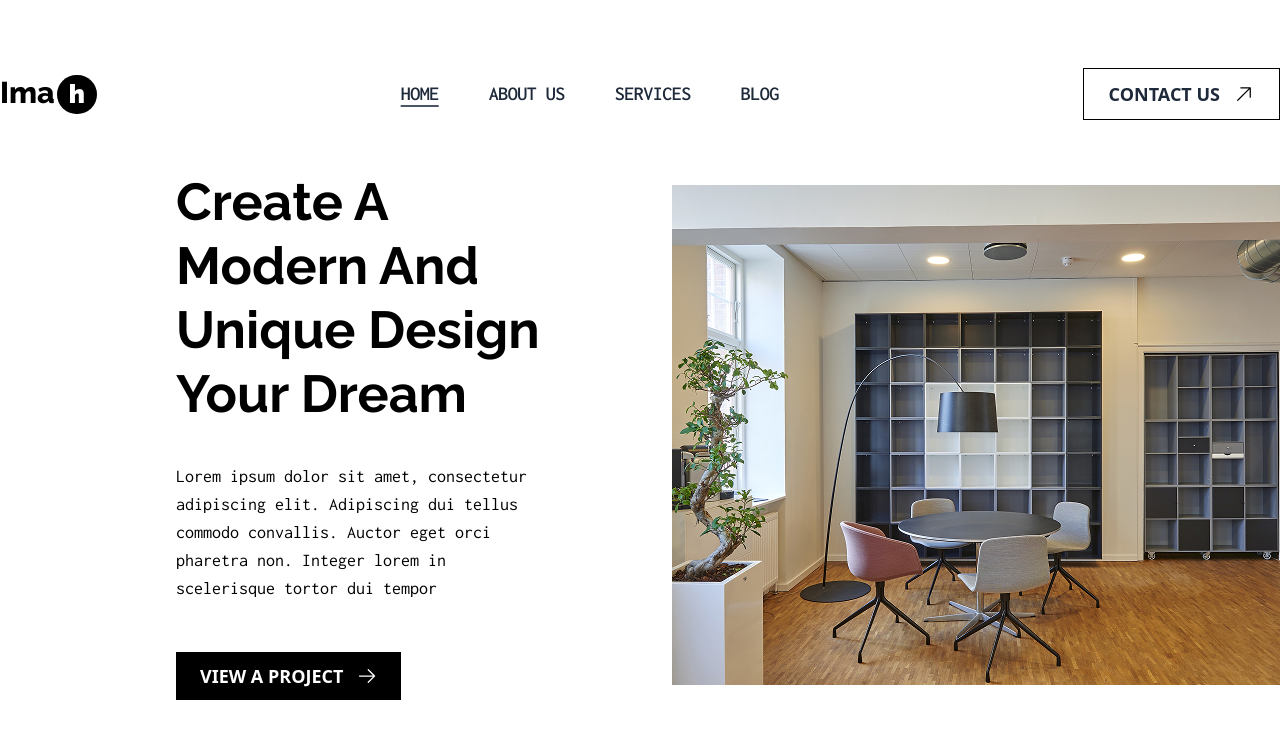
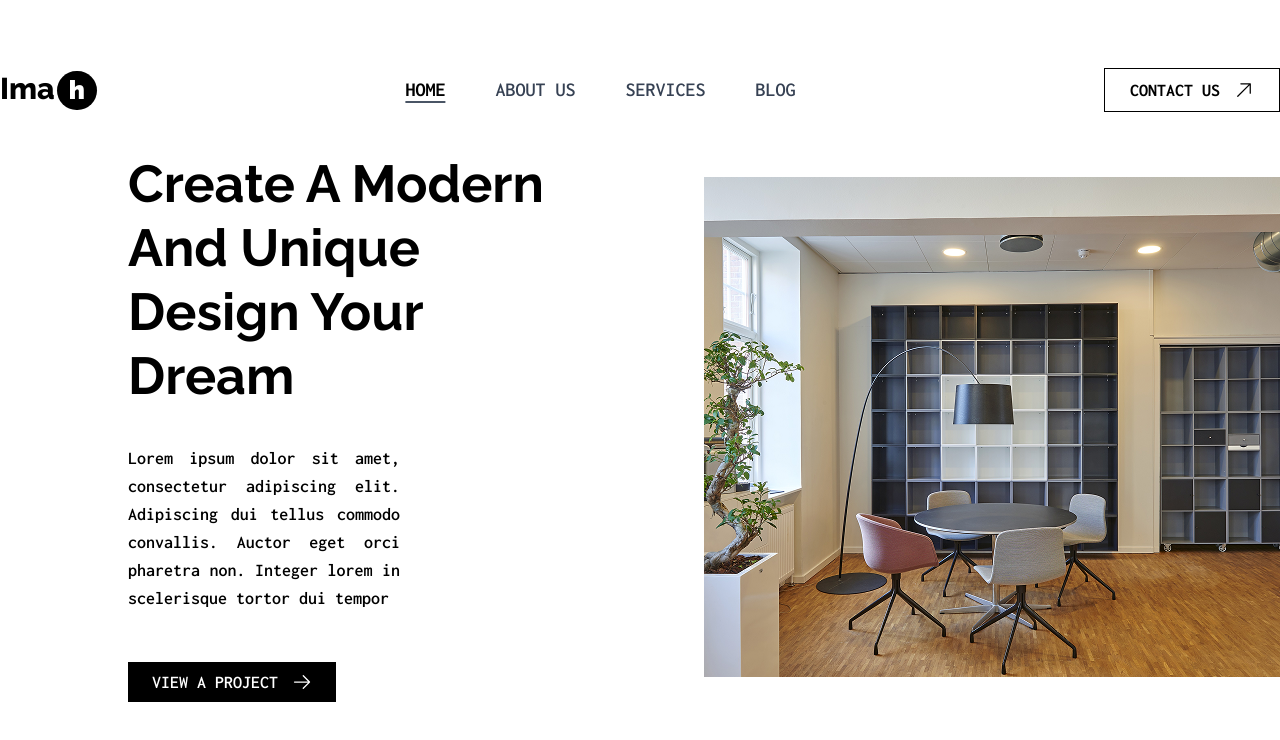
Before and after one commit to tannaznamdar/Architecture-Landing-Page, a React (Vite) app: page / in a window 1280 px wide. Shown: the top 740 px of the page. Built offline with nearby package versions, Linux system fonts and the light colour scheme.

Commit message:
Modify the first section of the home page  & menu

```diff
--- a/src/components/header/Header.jsx
+++ b/src/components/header/Header.jsx
@@ -18,7 +18,7 @@
         <MenuList menuList={menuList}  />
         <div>
           <button className="flex border px-[25px] py-[11px] gap-3.5 items-center cursor-pointer">
-            <span className="text-lg font-bold text-gray-800">CONTACT US</span>
+            <span className="font-inconsolata text-lg font-bold leading-0">CONTACT US</span>
             <ArrowUpRightIcon className="size-5 text-black" />
           </button>
         </div>
--- a/src/components/header/MenuList.jsx
+++ b/src/components/header/MenuList.jsx
@@ -10,8 +10,8 @@
             to={item.href}
             className={({ isActive, isPending }) =>
               `${
-                isActive ? "underline font-bold text-black" : ""
-              } font-semibold  text-gray-800 underline-offset-5 decoration-2 decoration-gray-600 tracking-tight cursor-pointer`
+                isActive ? "text-black underline font-bold underline-offset-5 decoration-2 decoration-gray-600 text-xl" : "text-gray-700 font-semibold text-xl "
+              } cursor-pointer `
             }
           >
             <li>{item.name}</li>
--- a/src/views/HomePage.jsx
+++ b/src/views/HomePage.jsx
@@ -4,20 +4,20 @@
 export default function HomePage() {
   return (
     <>
-      <div>
-        <div className="flex mt-2.5 items-center">
-          <div className="w-1/2 items-center mr-16">
-            <div className="w-3/5 ml-44">
-              <h2 className="text-[52px] font-raleway font-bold leading-16 capitalize mb-9">
+      <div className="w-[90%] ml-auto">
+        <div className="flex items-center">
+          <div className="w-1/2">
+            <div className="w-3/4">
+              <h2 className="text-[52px] font-raleway font-bold leading-16 capitalize mb-9 ">
                 Create a modern and unique design your dream
               </h2>
-              <p className="mb-[50px] font-inconsolata text-lg">
+              <p className="mb-[50px] font-inconsolata font-semibold text-lg text-justify pr-40">
                 Lorem ipsum dolor sit amet, consectetur adipiscing elit.
                 Adipiscing dui tellus commodo convallis. Auctor eget orci
                 pharetra non. Integer lorem in scelerisque tortor dui tempor
               </p>
-              <button className="bg-black px-6 py-2.5 flex gap-3.5 items-center uppercase">
-                <span className="text-white text-lg font-bold"> VIEW A PROJECT </span>
+              <button className="bg-black px-6 py-2.5 flex gap-3.5 items-center uppercase cursor-pointer">
+                <span className="text-white text-lg font-semibold font-inconsolata leading-0"> VIEW A PROJECT </span>
                 <ArrowRightIcon className="size-5 text-white" />
               </button>
             </div>
@@ -31,10 +31,6 @@
                 alt="#"
               />
             </figure>
-            {/* <div>
-              <button></button>
-              <button></button>
-            </div> */}
           </div>
         </div>
       </div>
```
